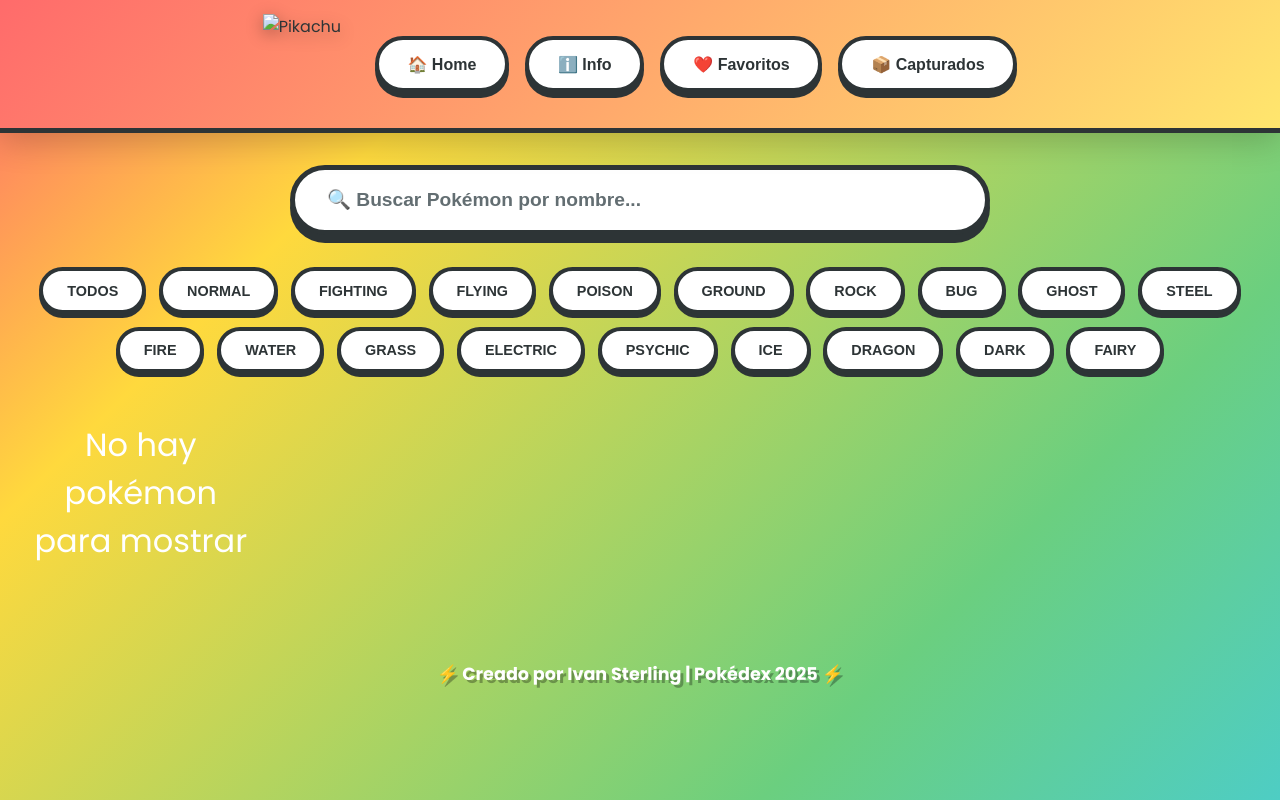
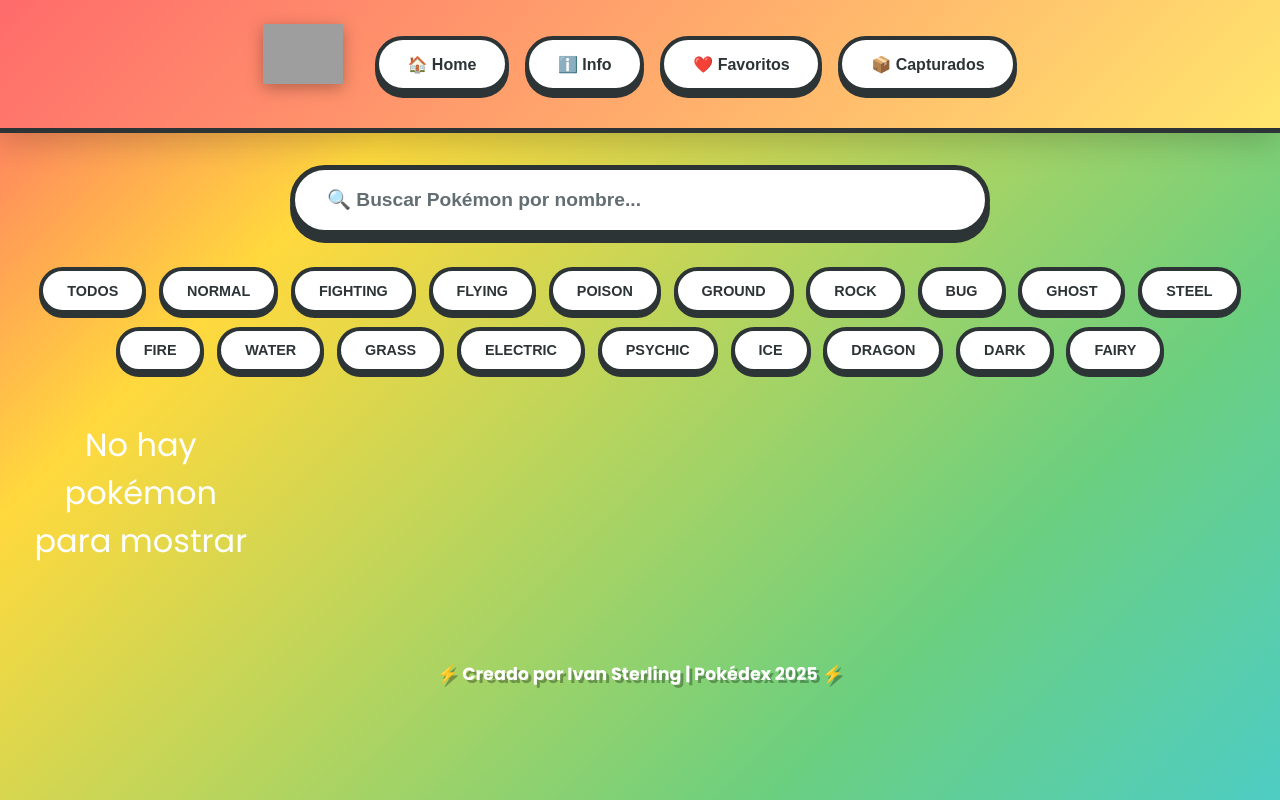
Before and after one commit to IvanSP04/pokeAPI, a plain HTML site: page index.html in a window 1280 px wide. Drawn offline with Linux system fonts and the light colour scheme; the site is published under a folder, as on GitHub Pages, so addresses that start at the root find nothing; no server answers.

Commit message:
ultimo cambio

```diff
--- a/index.html
+++ b/index.html
@@ -9,7 +9,7 @@
 <body>
     <nav>
         <div class="c-nav-container">
-            <img src="/Imagenes/Pikarasta.png"
+            <img src="Imagenes/Pikarasta.png"
                  alt="Pikachu" class="c-nav-logo">
             <div class="c-nav-buttons">
                 <button onclick="Home()">🏠 Home</button>
```
